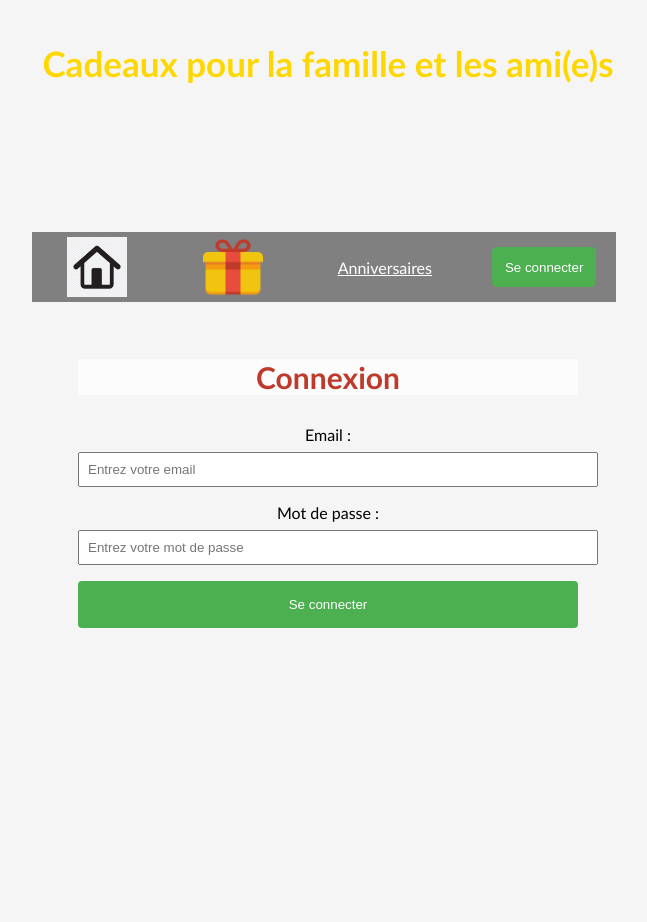
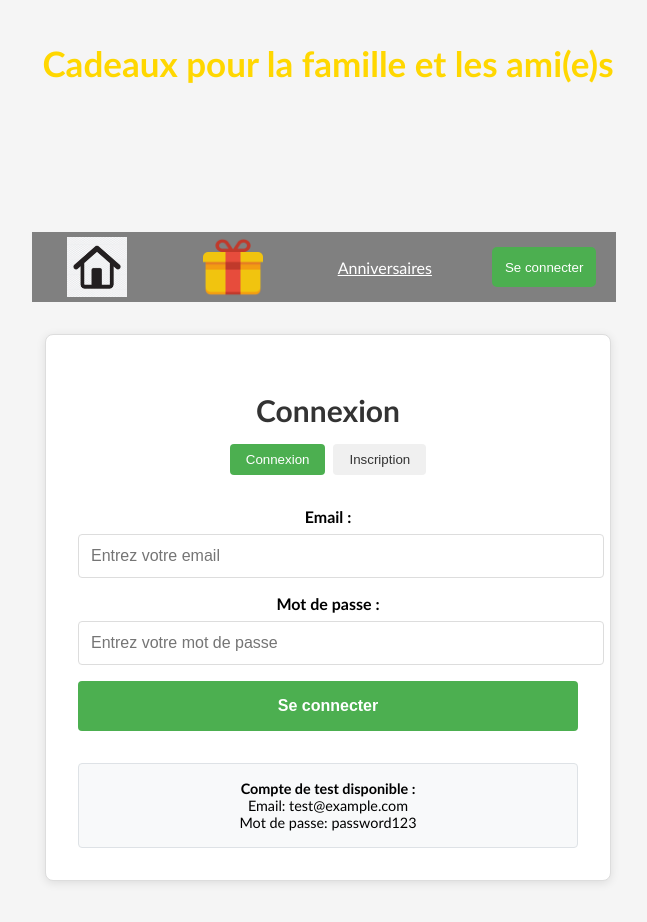
Before and after one commit to laurieswr/giftcadeaux, a React (Vite) app: page /login in a window 1280 px wide. Shown: the top 922 px of the page, without its empty margins (312-959 px from the left). Before the commit the page ends 862 px from the top, so only its background shows below. Built offline with nearby package versions, Linux system fonts and the light colour scheme.

Commit message:
inscription

```diff
--- a/src/login/login.jsx
+++ b/src/login/login.jsx
@@ -1,80 +1,287 @@
 import React, { useState } from 'react';
-import { useNavigate } from 'react-router-dom';
-import axios from 'axios'; // ou utilise ton instance si elle est bien configurée
 
-function Login() {
+function AuthComponent() {
+  const [isLogin, setIsLogin] = useState(true);
   const [email, setEmail] = useState('');
   const [password, setPassword] = useState('');
+  const [confirmPassword, setConfirmPassword] = useState('');
+  const [name, setName] = useState('');
   const [message, setMessage] = useState('');
-  const navigate = useNavigate();
+  const [isLoading, setIsLoading] = useState(false);
+
+  // Simulation d'une base de données locale (en mémoire)
+  const [users, setUsers] = useState([
+    { email: 'test@example.com', password: 'password123', name: 'Utilisateur Test' }
+  ]);
+
+  const resetForm = () => {
+    setEmail('');
+    setPassword('');
+    setConfirmPassword('');
+    setName('');
+    setMessage('');
+  };
+
+  const handleRegister = async (e) => {
+    e.preventDefault();
+    setIsLoading(true);
+
+    if (!name || !email || !password || !confirmPassword) {
+      setMessage('Veuillez remplir tous les champs.');
+      setIsLoading(false);
+      return;
+    }
+
+    if (password !== confirmPassword) {
+      setMessage('Les mots de passe ne correspondent pas.');
+      setIsLoading(false);
+      return;
+    }
+
+    if (password.length < 6) {
+      setMessage('Le mot de passe doit contenir au moins 6 caractères.');
+      setIsLoading(false);
+      return;
+    }
+
+    // Vérifier si l'utilisateur existe déjà
+    const existingUser = users.find(user => user.email === email);
+    if (existingUser) {
+      setMessage('Un compte avec cet email existe déjà.');
+      setIsLoading(false);
+      return;
+    }
+
+    // Simuler un délai de réseau
+    setTimeout(() => {
+      // Ajouter le nouvel utilisateur
+      const newUser = { email, password, name };
+      setUsers([...users, newUser]);
+
+      setMessage('Inscription réussie ! Vous pouvez maintenant vous connecter.');
+      resetForm();
+
+      // Basculer automatiquement vers la connexion après inscription
+      setTimeout(() => {
+        setIsLogin(true);
+        setMessage('');
+      }, 2000);
+
+      setIsLoading(false);
+    }, 1000);
+  };
 
   const handleLogin = async (e) => {
     e.preventDefault();
+    setIsLoading(true);
 
     if (!email || !password) {
       setMessage('Veuillez entrer un email et un mot de passe.');
+      setIsLoading(false);
       return;
     }
 
-    try {
-      const response = await axios.post('http://localhost:5000/login', {
-        email,
-        password
-      });
+    // Simuler un délai de réseau
+    setTimeout(() => {
+      // Vérifier les identifiants
+      const user = users.find(u => u.email === email && u.password === password);
 
-      const { token, message } = response.data;
+      if (user) {
+        // Simuler la génération d'un token
+        const token = 'eyJhbGciOiJIUzI1NiIsInR5cCI6IkpXVCJ9.eyJlbWFpbCI6IiR7ZW1haWx9IiwiaWF0IjoxNjMwMDAwMDAwfQ.demo-token';
 
-      // Stocker le token
-      localStorage.setItem('authToken', token);
+        setMessage(`Connexion réussie ! Bienvenue ${user.name}. Token: ${token.substring(0, 20)}...`);
+        resetForm();
+      } else {
+        setMessage('Email ou mot de passe incorrect.');
+      }
+      setIsLoading(false);
+    }, 1000);
+  };
 
-      setMessage(message);
-      // Rediriger après quelques secondes
-      setTimeout(() => navigate('/'), 1000);
-    } catch (error) {
-      const msg = error.response?.data?.message || 'Erreur de connexion.';
-      setMessage(msg);
-    }
+  const toggleMode = () => {
+    setIsLogin(!isLogin);
+    resetForm();
   };
 
   return (
-    <div style={{ maxWidth: '500px', margin: 'auto', padding: '2rem' }}>
-      <h2>Connexion</h2>
-      {message && <p style={{ color: 'red' }}>{message}</p>}
+    <div style={{
+      maxWidth: '500px',
+      margin: '2rem auto',
+      padding: '2rem',
+      border: '1px solid #ddd',
+      borderRadius: '8px',
+      boxShadow: '0 2px 10px rgba(0,0,0,0.1)',
+      backgroundColor: '#fff'
+    }}>
+      <div style={{ textAlign: 'center', marginBottom: '2rem' }}>
+        <h2 style={{ color: '#333', marginBottom: '1rem' }}>
+          {isLogin ? 'Connexion' : 'Inscription'}
+        </h2>
 
-      <form onSubmit={handleLogin}>
         <div style={{ marginBottom: '1rem' }}>
-          <label>Email :</label>
+          <button
+            onClick={() => setIsLogin(true)}
+            style={{
+              padding: '0.5rem 1rem',
+              marginRight: '0.5rem',
+              backgroundColor: isLogin ? '#4CAF50' : '#f0f0f0',
+              color: isLogin ? 'white' : '#333',
+              border: 'none',
+              borderRadius: '4px',
+              cursor: 'pointer'
+            }}
+          >
+            Connexion
+          </button>
+          <button
+            onClick={() => setIsLogin(false)}
+            style={{
+              padding: '0.5rem 1rem',
+              backgroundColor: !isLogin ? '#4CAF50' : '#f0f0f0',
+              color: !isLogin ? 'white' : '#333',
+              border: 'none',
+              borderRadius: '4px',
+              cursor: 'pointer'
+            }}
+          >
+            Inscription
+          </button>
+        </div>
+      </div>
+
+      {message && (
+        <div style={{
+          padding: '1rem',
+          marginBottom: '1rem',
+          backgroundColor: message.includes('réussie') || message.includes('Bienvenue') ? '#d4edda' : '#f8d7da',
+          color: message.includes('réussie') || message.includes('Bienvenue') ? '#155724' : '#721c24',
+          border: '1px solid ' + (message.includes('réussie') || message.includes('Bienvenue') ? '#c3e6cb' : '#f5c6cb'),
+          borderRadius: '4px'
+        }}>
+          {message}
+        </div>
+      )}
+
+      <div>
+        {!isLogin && (
+          <div style={{ marginBottom: '1rem' }}>
+            <label style={{ display: 'block', marginBottom: '0.5rem', fontWeight: 'bold' }}>
+              Nom complet :
+            </label>
+            <input
+              type="text"
+              value={name}
+              onChange={(e) => setName(e.target.value)}
+              required={!isLogin}
+              placeholder="Entrez votre nom complet"
+              style={{
+                width: '100%',
+                padding: '0.75rem',
+                border: '1px solid #ddd',
+                borderRadius: '4px',
+                fontSize: '1rem'
+              }}
+            />
+          </div>
+        )}
+
+        <div style={{ marginBottom: '1rem' }}>
+          <label style={{ display: 'block', marginBottom: '0.5rem', fontWeight: 'bold' }}>
+            Email :
+          </label>
           <input
             type="email"
             value={email}
             onChange={(e) => setEmail(e.target.value)}
             required
             placeholder="Entrez votre email"
-            style={{ width: '100%', padding: '0.5rem', marginTop: '0.5rem' }}
+            style={{
+              width: '100%',
+              padding: '0.75rem',
+              border: '1px solid #ddd',
+              borderRadius: '4px',
+              fontSize: '1rem'
+            }}
           />
         </div>
 
         <div style={{ marginBottom: '1rem' }}>
-          <label>Mot de passe :</label>
+          <label style={{ display: 'block', marginBottom: '0.5rem', fontWeight: 'bold' }}>
+            Mot de passe :
+          </label>
           <input
             type="password"
             value={password}
             onChange={(e) => setPassword(e.target.value)}
             required
             placeholder="Entrez votre mot de passe"
-            style={{ width: '100%', padding: '0.5rem', marginTop: '0.5rem' }}
+            style={{
+              width: '100%',
+              padding: '0.75rem',
+              border: '1px solid #ddd',
+              borderRadius: '4px',
+              fontSize: '1rem'
+            }}
           />
         </div>
 
+        {!isLogin && (
+          <div style={{ marginBottom: '1rem' }}>
+            <label style={{ display: 'block', marginBottom: '0.5rem', fontWeight: 'bold' }}>
+              Confirmer le mot de passe :
+            </label>
+            <input
+              type="password"
+              value={confirmPassword}
+              onChange={(e) => setConfirmPassword(e.target.value)}
+              required={!isLogin}
+              placeholder="Confirmez votre mot de passe"
+              style={{
+                width: '100%',
+                padding: '0.75rem',
+                border: '1px solid #ddd',
+                borderRadius: '4px',
+                fontSize: '1rem'
+              }}
+            />
+          </div>
+        )}
+
         <button
           type="submit"
-          style={{ width: '100%', padding: '1rem', backgroundColor: '#4CAF50', color: 'white', border: 'none', cursor: 'pointer' }}
+          disabled={isLoading}
+          style={{
+            width: '100%',
+            padding: '1rem',
+            backgroundColor: isLoading ? '#ccc' : '#4CAF50',
+            color: 'white',
+            border: 'none',
+            borderRadius: '4px',
+            cursor: isLoading ? 'not-allowed' : 'pointer',
+            fontSize: '1rem',
+            fontWeight: 'bold'
+          }}
         >
-          Se connecter
+          {isLoading ? 'Chargement...' : (isLogin ? 'Se connecter' : "S'inscrire")}
         </button>
-      </form>
+      </div>
+
+      {/* Compte de test pour démonstration */}
+      <div style={{
+        marginTop: '2rem',
+        padding: '1rem',
+        backgroundColor: '#f8f9fa',
+        border: '1px solid #dee2e6',
+        borderRadius: '4px',
+        fontSize: '0.9rem'
+      }}>
+        <strong>Compte de test disponible :</strong><br />
+        Email: test@example.com<br />
+        Mot de passe: password123
+      </div>
     </div>
   );
 }
 
-export default Login;
+export default AuthComponent;
```
